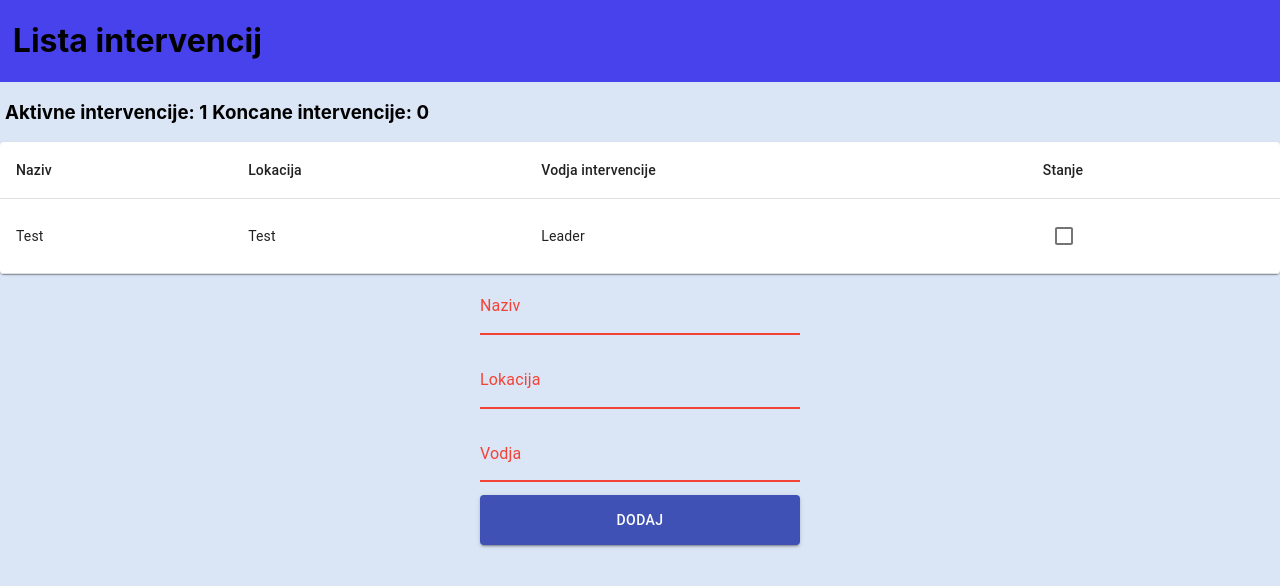
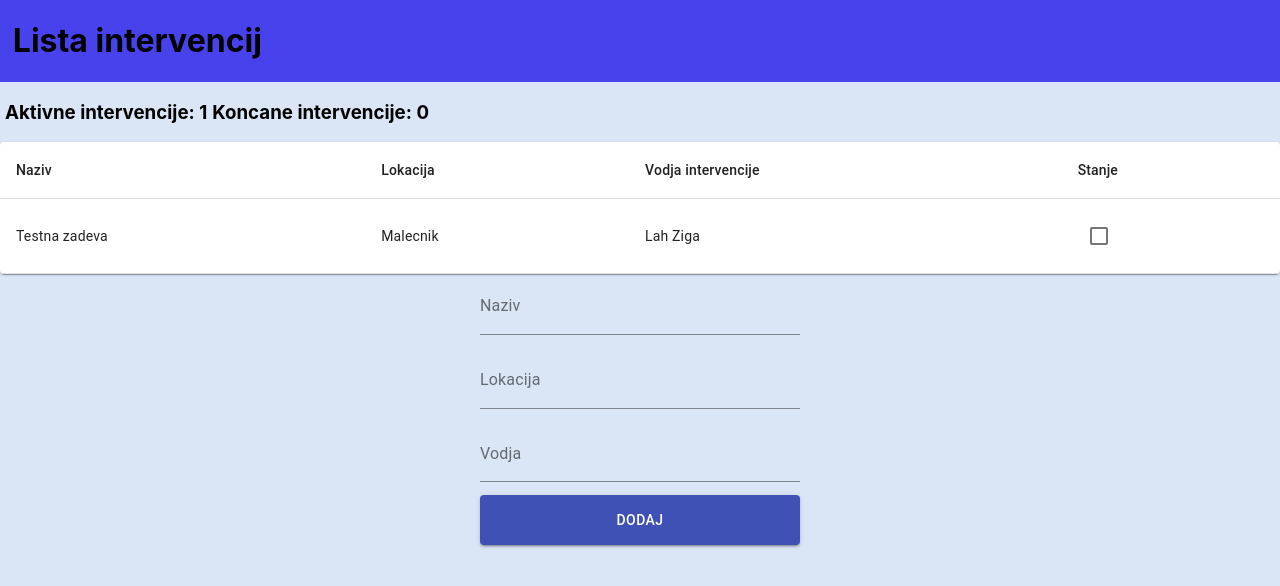
Before and after one commit to febo99/projekt-inova, a React (Create React App) app: page / in a window 1280 px wide. Shown: the top 586 px of the page. Built offline with nearby package versions, Linux system fonts and the light colour scheme.

Commit message:
Better form validation, better interface

```diff
--- a/src/StoreProvider.tsx
+++ b/src/StoreProvider.tsx
@@ -1,10 +1,10 @@
 import * as React from 'react';
 import {useLocalStore} from 'mobx-react-lite';
-import {Intervention} from './interfaces';
+import {Intervention, IStoreProvider} from './interfaces';
 import InterventionsContext from './InterventionsContext';
+import PropTypes from 'prop-types';
 
-
-const StoreProvider = (children:any) =>{
+const StoreProvider:React.FC<IStoreProvider> = (props) =>{
   const store = useLocalStore(() => ({
     interventions: [] as Intervention[],
     addIntervention: (intervention:Intervention) =>{
@@ -20,9 +20,14 @@ const StoreProvider = (children:any) =>{
       return store.interventions.filter((item) => item.completed).length;
     },
   }));
-  store.addIntervention({name: 'Test', location: 'Test', leader: 'Leader', completed: false});
+  store.addIntervention({name: 'Testna zadeva', location: 'Malecnik', leader: 'Lah Ziga', completed: false});
   return (
-    <InterventionsContext.Provider value={store}>{children.children}</InterventionsContext.Provider>
+    <InterventionsContext.Provider value={store}>{props.children}</InterventionsContext.Provider>
   );
 };
+
+StoreProvider.propTypes ={
+  children: PropTypes.node.isRequired,
+};
+
 export default StoreProvider;
--- a/src/components/InfoHeader/InfoHeader.module.scss
+++ /dev/null
@@ -1,3 +0,0 @@
-.infoHeader {
-  display: block;
-}
--- a/src/components/InterventionForm/InterventionForm.tsx
+++ b/src/components/InterventionForm/InterventionForm.tsx
@@ -9,6 +9,7 @@ import {FormContainer, Container} from '../../styles';
 const InterventionForm: React.SFC<IInterventionFormProps> = (props) => {
   const store = React.useContext(InterventionsContext);
   const [intervention, setIntervention] = React.useState<Intervention>({name: '', location: '', leader: '', completed: false});
+  const [submitted, setSubmitted] = React.useState<boolean>(false);
 
   // vsak kljuc interfaca Intervention extendamo kot P, P pa je parameter, ki ga podamo pri klicu kot prvega v obliki stringa
   // druga vrednost pa nam pove kaksno vrednost bomo nastavili
@@ -21,9 +22,11 @@ const InterventionForm: React.SFC<IInterventionFormProps> = (props) => {
   const handleSubmit = (e:React.FormEvent) =>{
     e.preventDefault();
     if (intervention.name === '' || intervention.location === '' || intervention.leader === '') {
+      setSubmitted(true);
       return;
     }
     store?.addIntervention(intervention);
+    setSubmitted(false);
     setIntervention({name: '', location: '', leader: '', completed: false});
   };
 
@@ -33,18 +36,18 @@ const InterventionForm: React.SFC<IInterventionFormProps> = (props) => {
         <TextField className='formInput' id="standard-basic"
           type='text'
           label='Naziv'
-          error = {intervention.name === ''}
+          error = {intervention.name === '' && submitted}
           value={intervention.name}
           onChange={(e) => onInterventionChange('name', e.target.value)}></TextField>
         <TextField className='formInput' id="standard-basic"
           type='text'
-          error = {intervention.location === ''}
+          error = {intervention.location === '' && submitted}
           label='Lokacija'
           value={intervention.location}
           onChange={(e) => onInterventionChange('location', e.target.value)}></TextField>
         <TextField className='formInput' id="standard-basic"
           type='text'
-          error = {intervention.leader === ''}
+          error = {intervention.leader === '' && submitted}
           label='Vodja'
           value={intervention.leader}
           onChange={(e) => onInterventionChange('leader', e.target.value)}></TextField>
--- a/src/components/ObservableInterventionsList/ObservableInterventionsList.tsx
+++ b/src/components/ObservableInterventionsList/ObservableInterventionsList.tsx
@@ -7,6 +7,7 @@ import {Checkbox, Paper, Table, TableBody, TableCell, TableContainer, TableHead,
 
 const ObservableInterventionsList: React.SFC<IObservableInterventionsListProps> = (props) => {
   const store:StoreInterface|null = React.useContext(InterventionsContext);
+
   return useObserver(() =>(
     <TableContainer component={Paper}>
       <Table>
```
Also changed, not shown: src/components/InfoHeader/InfoHeader.module.scss.ts (deleted, +0 -8 lines), src/interfaces.tsx (+7 -2 lines).
